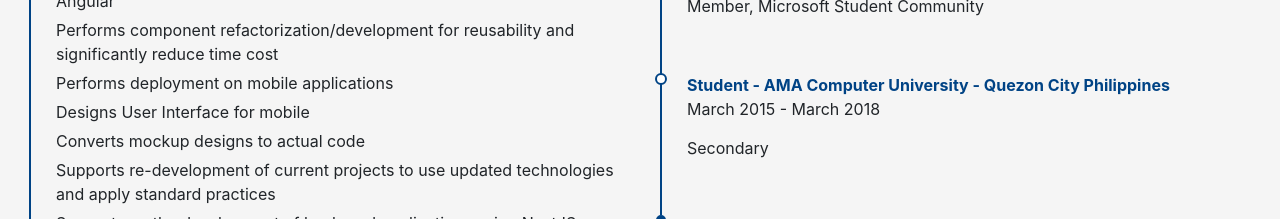
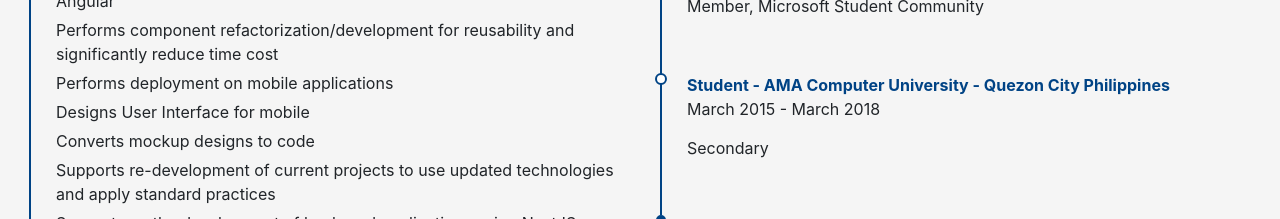
Before and after one commit to edisonesc/portfolio-v2, an Angular app: page /pages/home in a window 1280 px wide. Shown: the part 4700-4919 px from the top of the page. Built offline with nearby package versions, Linux system fonts and the light colour scheme.

Commit message:
chore: fix grammar errors

```diff
--- a/src/app/providers/experience.provider.ts
+++ b/src/app/providers/experience.provider.ts
@@ -11,7 +11,7 @@ export const experiences: Experience[] = [
       'Performs component refactorization/development for reusability and significantly reduce time cost',
       'Performs deployment on mobile applications',
       'Designs User Interface for mobile',
-      'Converts mockup designs to actual code',
+      'Converts mockup designs to code',
       'Supports re-development of current projects to use updated technologies and apply standard practices',
       'Supports on the development of back-end applications using NestJS',
     ],
```
